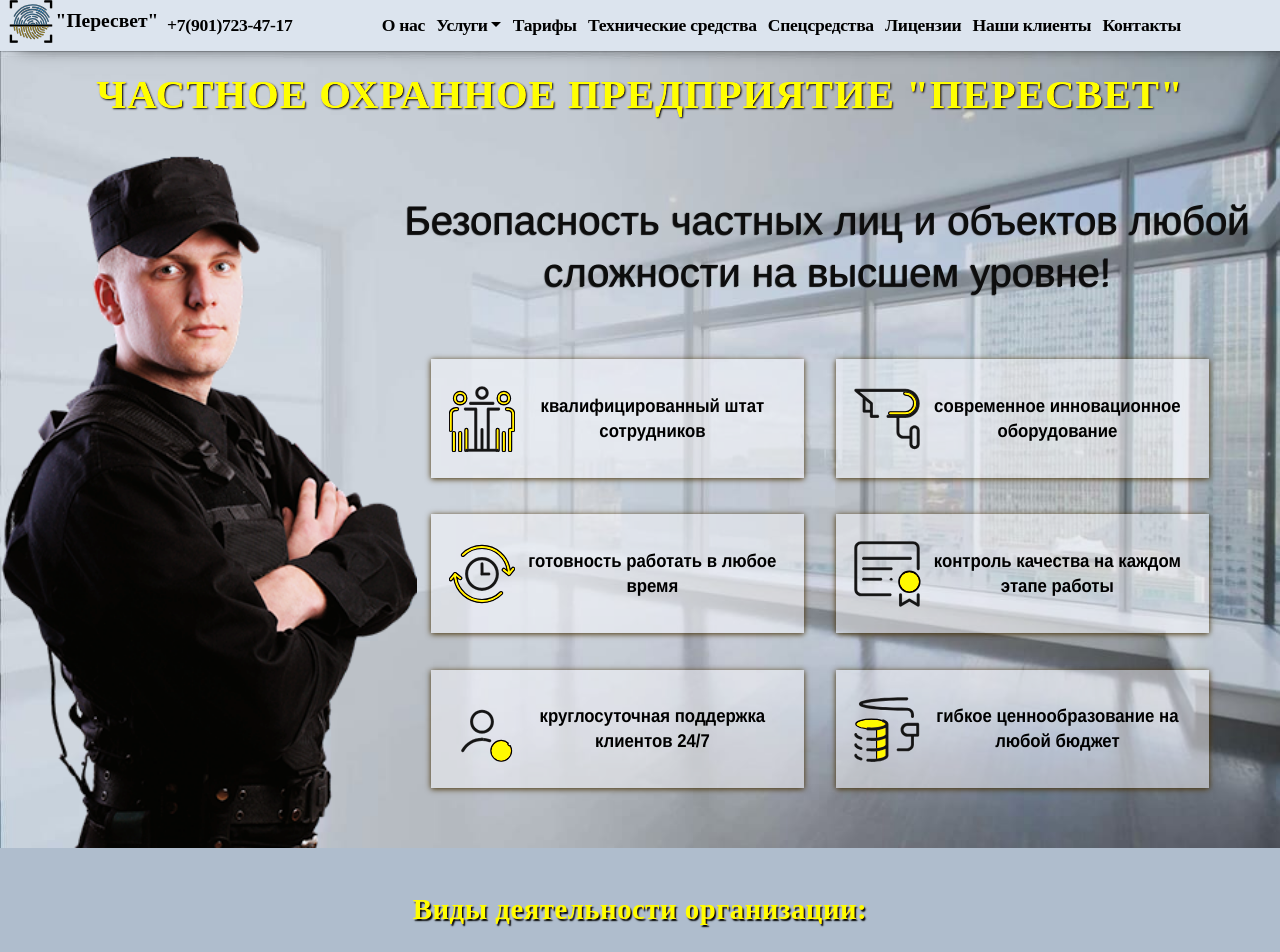
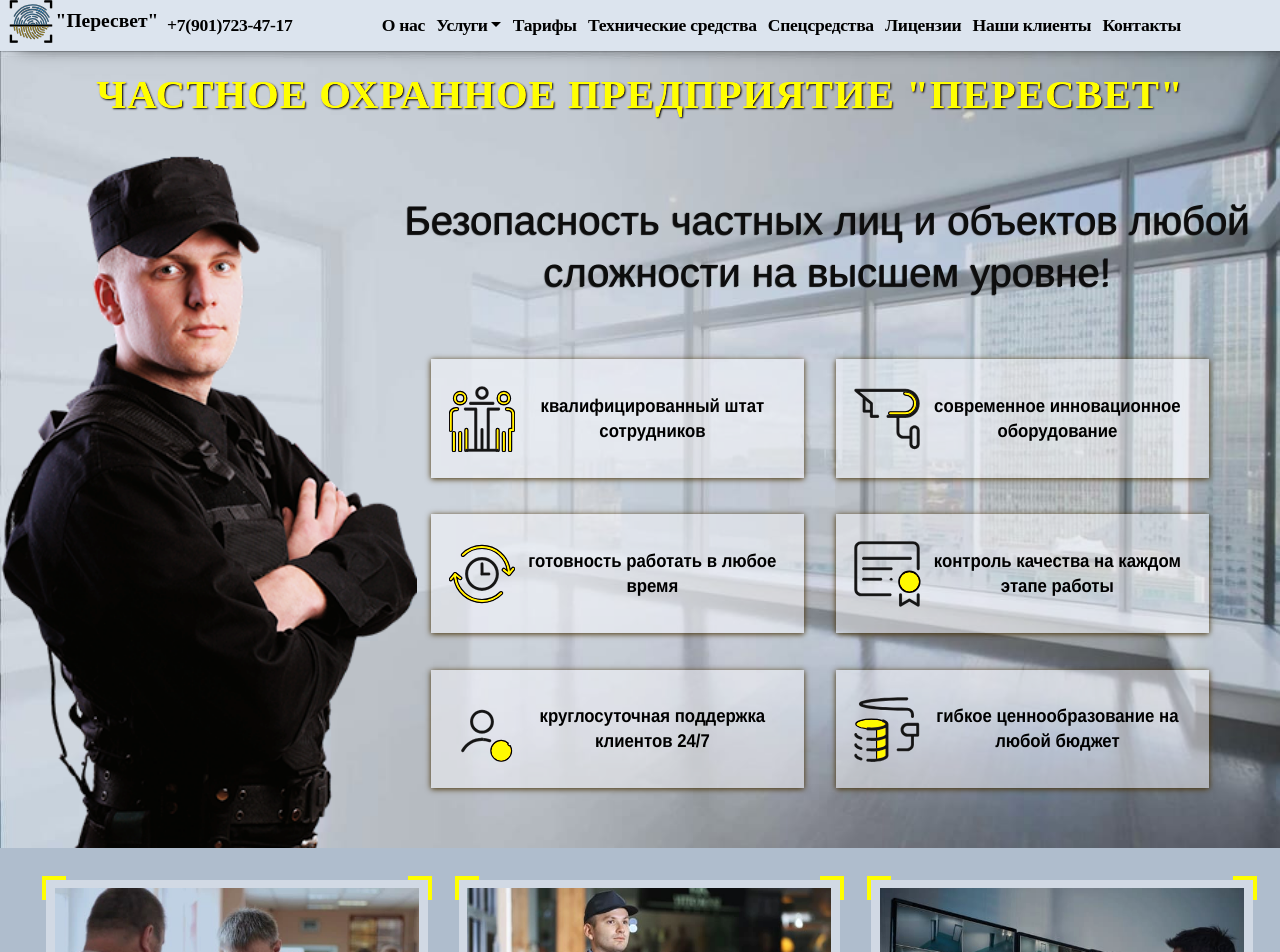
Before and after one commit to AnigalHub/Valencia, a Nuxt app: page / in a window 1280 px wide. Shown: the top 952 px of the page. Built offline with nearby package versions, Linux system fonts and the light colour scheme.

Commit message:
убран заголовок

```diff
--- a/components/LandingPage/services.vue
+++ b/components/LandingPage/services.vue
@@ -1,7 +1,6 @@
 <template>
   <div id="Services">
     <b-container>
-      <h2>Виды деятельности организации:</h2>
       <div class="flex-container">
         <router-link v-for="(guard,index) in Guard" :key="index" :to="guard.link">
           <b-button>
```
